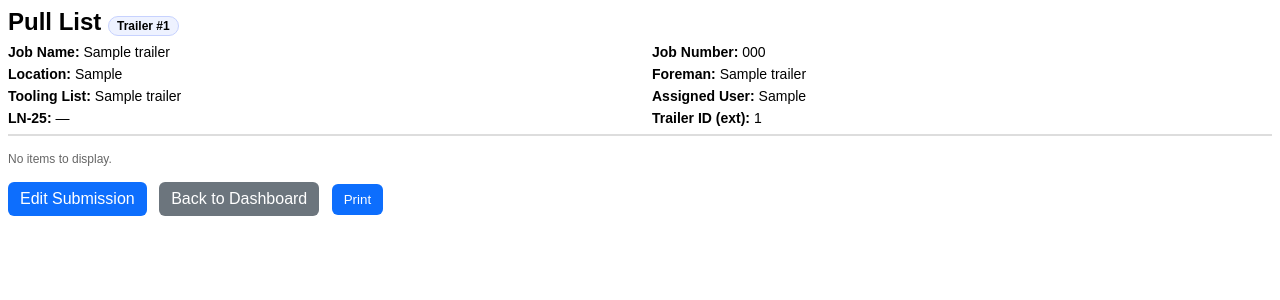
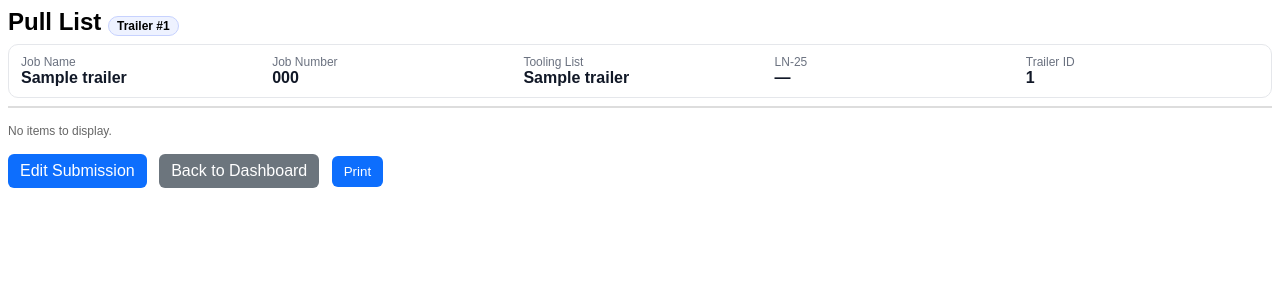
Before and after one commit to ColtonBaum/Inventory-app, a Flask app: page /trailer/1/pull-list in a window 1280 px wide. Shown: the top 300 px of the page. Run offline with Flask 3, Linux system fonts and the light colour scheme; tables that the repository leaves empty hold one stand-in row (values such as "Sample post").

Commit message:
UI: clean headers on inventory form & pull list (Job Name, Job Number, Tooling List, LN-25, Trailer ID)

```diff
--- a/templates/pull_list.html
+++ b/templates/pull_list.html
@@ -7,8 +7,22 @@
     body { font-family: Arial, sans-serif; }
     .header { margin-bottom: 16px; border-bottom: 2px solid #ddd; padding-bottom: 8px; }
     .header h2 { margin: 0 0 8px; }
-    .meta { display: grid; grid-template-columns: repeat(2, 1fr); gap: 6px 24px; }
-    .meta div { font-size: 14px; }
+
+    /* Compact, cleaned meta header */
+    .meta-clean {
+      display: grid;
+      grid-template-columns: repeat(5, minmax(0, 1fr));
+      gap: 8px 18px;
+      border: 1px solid #e5e7eb;
+      border-radius: 10px;
+      padding: 10px 12px;
+      background: #fff;
+    }
+    @media (max-width: 1100px) { .meta-clean { grid-template-columns: repeat(3, minmax(0,1fr)); } }
+    @media (max-width: 700px)  { .meta-clean { grid-template-columns: repeat(2, minmax(0,1fr)); } }
+    .k { font-size: 12px; color: #6b7280; display: block; }
+    .v { font-weight: 600; color: #111827; word-break: break-word; }
+
     h3.section-title { margin: 18px 0 8px; }
     h4.cat { margin: 10px 0 6px; font-size: 15px; }
     table { border-collapse: collapse; width: 100%; margin-top: 8px; }
@@ -29,24 +43,35 @@
 <body>
   <div class="header">
     <h2>Pull List <span class="pill">Trailer #{{ trailer.id }}</span></h2>
-    <div class="meta">
-      <div><strong>Job Name:</strong> {{ trailer.job_name }}</div>
-      <div><strong>Job Number:</strong> {{ trailer.job_number }}</div>
-      <div><strong>Location:</strong> {{ trailer.location }}</div>
-      <div><strong>Foreman:</strong> {{ trailer.foreman_name }}</div>
-      <div><strong>Tooling List:</strong> {{ trailer.tooling_list_name }}</div>
-      <div><strong>Assigned User:</strong> {{ trailer.assigned_user or '—' }}</div>
 
-      {# LN-25 serials (supports multiple possible attribute names) #}
-      {% set ln25 = trailer.ln_25s or trailer.lN_25s or trailer.ln25 or trailer.LN_25 %}
-      <div><strong>LN-25:</strong> {{ ln25 or '—' }}</div>
+    {# LN-25 serials (supports multiple possible attribute names) #}
+    {% set ln25 = trailer.ln_25s or trailer.ln_25 or trailer.ln25 or trailer.lN_25s
+                  or trailer.LN_25 or trailer.LN25 or trailer.LN_25s or trailer.ln25s %}
 
-      {# External trailer ID if different from db PK #}
-      {% if trailer.tool_trailer_id %}
-        <div><strong>Tool Trailer ID:</strong> {{ trailer.tool_trailer_id }}</div>
-      {% elif trailer.trailer_id and trailer.trailer_id != trailer.id %}
-        <div><strong>Trailer ID (ext):</strong> {{ trailer.trailer_id }}</div>
-      {% endif %}
+    {# Display Trailer ID with sane fallbacks (external if present, else db id) #}
+    {% set display_tid = trailer.tool_trailer_id or trailer.trailer_id or trailer.id %}
+
+    <div class="meta-clean">
+      <div>
+        <span class="k">Job Name</span>
+        <span class="v">{{ trailer.job_name or '—' }}</span>
+      </div>
+      <div>
+        <span class="k">Job Number</span>
+        <span class="v">{{ trailer.job_number or '—' }}</span>
+      </div>
+      <div>
+        <span class="k">Tooling List</span>
+        <span class="v">{{ trailer.tooling_list_name or trailer.inventory_type or '—' }}</span>
+      </div>
+      <div>
+        <span class="k">LN-25</span>
+        <span class="v">{{ ln25 or '—' }}</span>
+      </div>
+      <div>
+        <span class="k">Trailer ID</span>
+        <span class="v">{{ display_tid }}</span>
+      </div>
     </div>
   </div>
 
```
Also changed, not shown: templates/inventory_form.html (+39 -16 lines).
